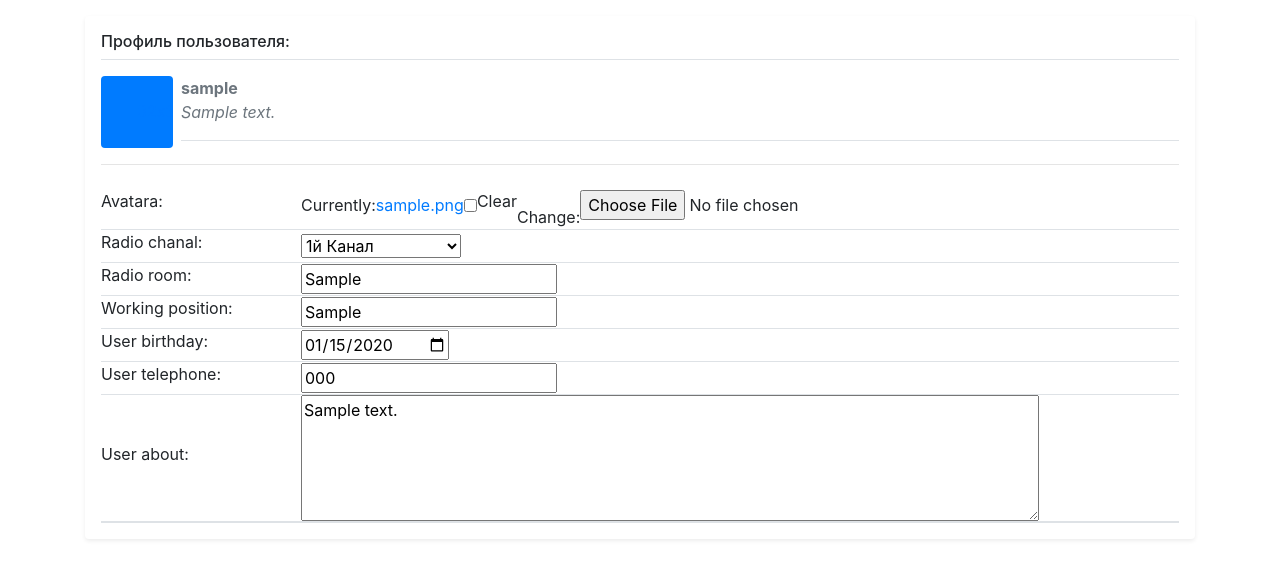
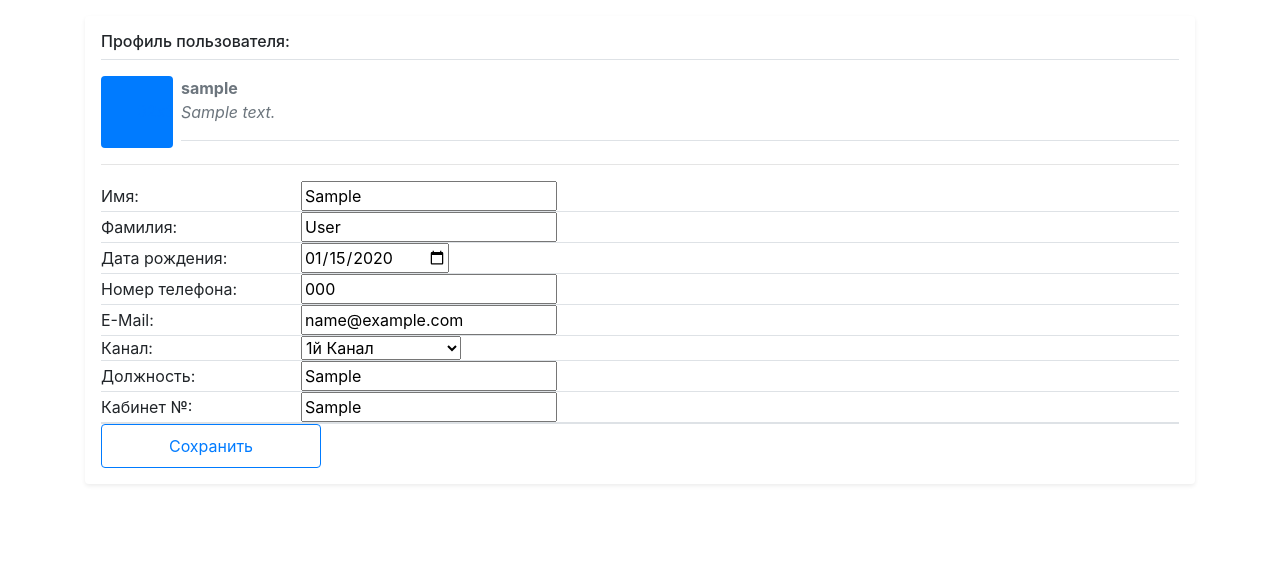
Before and after one commit to Koti4ch/webapplication, a Django app: page /profile/ in a window 1280 px wide. Shown: the part 56-635 px from the top of the page. Run offline with Django 3.2, Linux system fonts and the light colour scheme; a user stored in the database is signed in; tables that the repository leaves empty hold one stand-in row (values such as "Sample post"); some libraries are stand-ins or nearby versions.

Commit message:
modified profile page

```diff
--- a/authuser/views.py
+++ b/authuser/views.py
@@ -11,6 +11,9 @@ from .forms import LoginForm, RegistrationUserForm, RegistrationPersonalUserInfo
 
 ####    REGISTRATION FORM       ####
 def register(request):
+    if request.user.is_authenticated:
+        messages.add_message(request, messages.WARNING, 'Вы уже зарегистрированы ')
+        return redirect('edit_profile')
     if request.method == 'POST':
         reg_form = RegistrationUserForm(request.POST)
         reg_personalInfo = RegistrationPersonalUserInfo(request.POST)
@@ -87,6 +90,7 @@ def editUserInfo(request):
         profile_form = EditPersonalInfo(instance=request.user.personaluserinfo, data=request.POST, files=request.FILES)
 
         if user_form.is_valid() and profile_form.is_valid():
+            messages.add_message(request, messages.INFO, 'Данные пользователя обновлены.')
             user_form.save()
             profile_form.save()
     else:
--- a/templates/authuser/login_page.html
+++ b/templates/authuser/login_page.html
@@ -27,7 +27,7 @@
             </div> -->
             <div class="modal-footer d-flex justify-content-between">
                 <p>Нет аккаунта? <a href="{% url 'registration' %}"><u>Зарегистрироваться</u></a></p>
-                <input type="submit" class="btn btn-outline-primary" form="login-form">Войти</button>
+                <button type="submit" class="btn btn-outline-primary" form="login-form">Войти</button>
             </div>
 
         </div>
--- a/templates/authuser/profile_page.html
+++ b/templates/authuser/profile_page.html
@@ -19,12 +19,47 @@
         </div>
         <hr>
         <div class="border-bottom">
-            {% for field in profile_form %}
                 <div class="border-bottom d-flex align-items-center">
-                    <div style="width: 200px;">{{ field.label_tag }}</div> {{ field }}
+                    <div style="width: 200px;">Имя:</div>
+                    <div>{{ user_form.first_name }}</div>
                 </div>
-            {% endfor %}
+
+                <div class="border-bottom d-flex align-items-center">
+                    <div style="width: 200px;">Фамилия:</div>
+                    <div>{{ user_form.last_name }}</div>
+                </div>
+
+                <div class="border-bottom d-flex align-items-center">
+                    <div style="width: 200px;">Дата рождения:</div>
+                    <div>{{ profile_form.user_birthday }}</div>
+                </div>
+
+                <div class="border-bottom d-flex align-items-center">
+                    <div style="width: 200px;">Номeр телефона:</div>
+                    <div>{{ profile_form.user_telephone }}</div>
+                </div>
+
+                <div class="border-bottom d-flex align-items-center">
+                    <div style="width: 200px;">E-Mail:</div>
+                    <div>{{ user_form.email }}</div>
+                </div>
+
+                <div class="border-bottom d-flex align-items-center">
+                    <div style="width: 200px;">Канал:</div>
+                    <div>{{ profile_form.radio_chanal }}</div>
+                </div>
+
+                <div class="border-bottom d-flex align-items-center">
+                    <div style="width: 200px;">Должность:</div>
+                    <div>{{ profile_form.working_position }}</div>
+                </div>
+
+                <div class="border-bottom d-flex align-items-center">
+                    <div style="width: 200px;">Кабинет №:</div>
+                    <div>{{ profile_form.radio_room }}</div>
+                </div>
         </div>
+        <input class="btn btn-outline-primary" type="submit" value="Сохранить" style="height: 44px; width: 220px;">
     </form>
 </div>
 {% endblock %}
--- a/templates/base_tmpl.html
+++ b/templates/base_tmpl.html
@@ -48,7 +48,6 @@
 
     <div id='content' class="mt-3 container">
 
-        {% block content %}
         {% if messages %}
             {% for message in messages %}
             <div class="alert alert-{{ message.tags }} alert-dismissible fade show" role="alert">
@@ -59,6 +58,8 @@
             </div>
             {% endfor %}
         {% endif %}
+
+        {% block content %}
         {% endblock %}
 
         <!-- Custom INFO -->
```
Also changed, not shown: templates/authuser/registration_page.html (+4 -4 lines).
